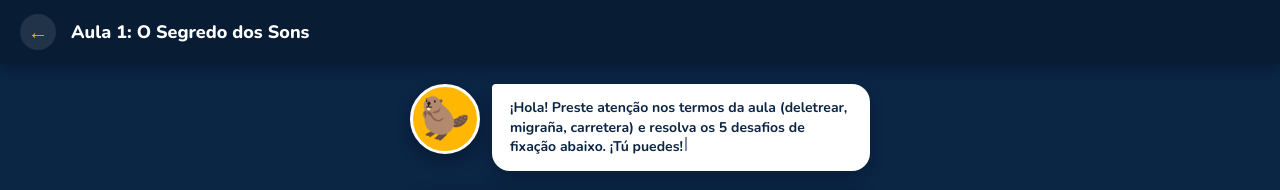
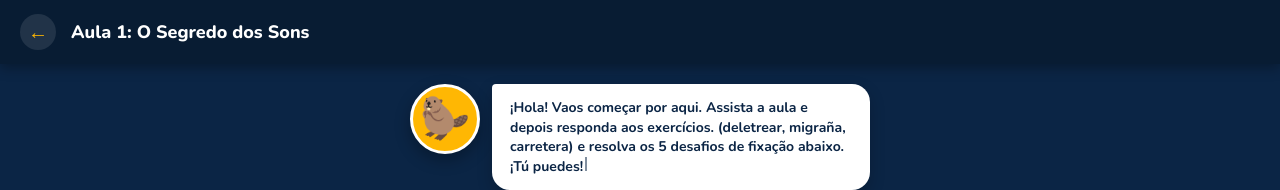
Before and after one commit to Weyload/Aula1, a plain HTML site: page index.html in a window 1280 px wide. Shown: the top 190 px of the page. Drawn offline with nearby package versions, Linux system fonts and the light colour scheme.

Commit message:
Update index.html

```diff
--- a/index.html
+++ b/index.html
@@ -374,7 +374,7 @@
 
   <script>
     // 1. MÁQUINA DE ESCREVER
-    const textToType = "¡Hola! Preste atenção nos termos da aula (deletrear, migraña, carretera) e resolva os 5 desafios de fixação abaixo. ¡Tú puedes!";
+    const textToType = "¡Hola! Vaos começar por aqui. Assista a aula e depois responda aos exercícios. (deletrear, migraña, carretera) e resolva os 5 desafios de fixação abaixo. ¡Tú puedes!";
     let typeIndex = 0;
 
     function typeWriter() {
```
